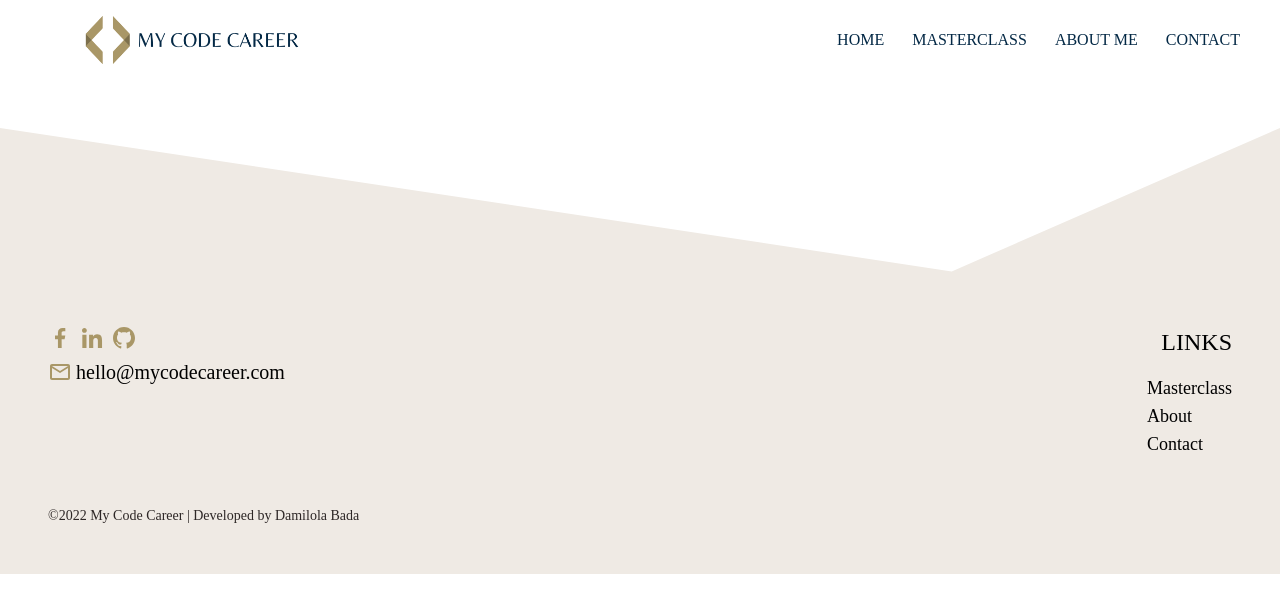
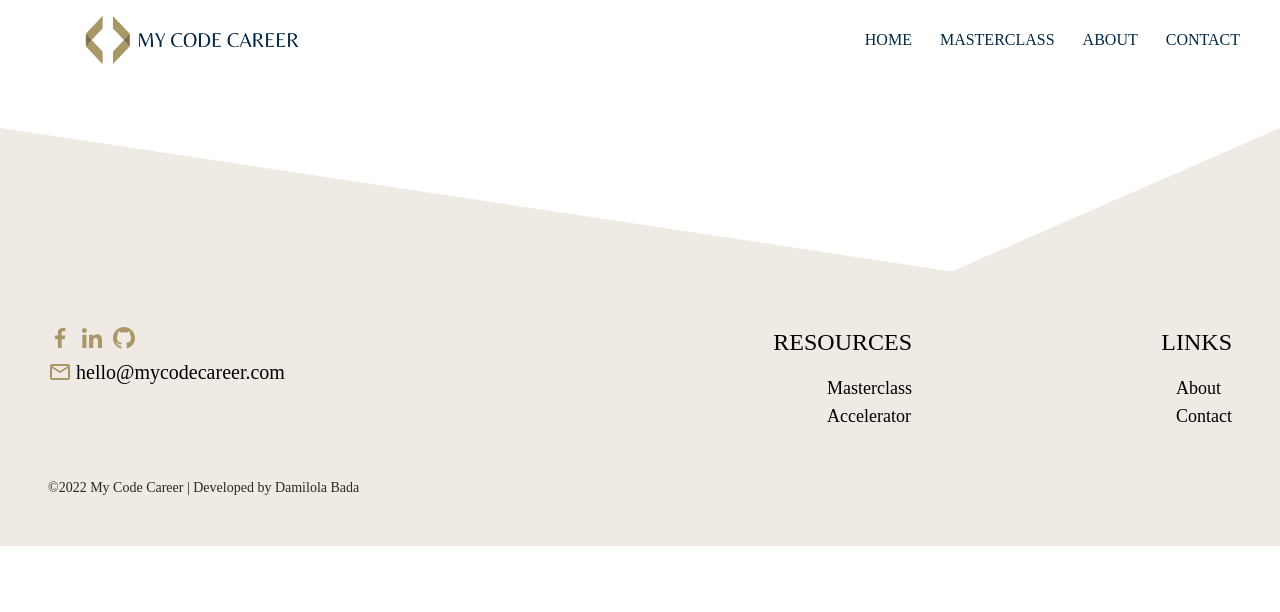
Before and after one commit to mycodecareer/mycodecareer.github.io, a React (Create React App) app: page /refer in a window 1280 px wide. Shown: the top 612 px of the page. Built offline with nearby package versions, Linux system fonts and the light colour scheme; a web font is replaced by a local one.

Commit message:
clean up footer course links and navbar links (#67)
closes #63
closes #65

```diff
--- a/src/components/common/Footer/Footer.jsx
+++ b/src/components/common/Footer/Footer.jsx
@@ -1,23 +1,32 @@
 import FooterLinks from "./FooterLinks";
 import FooterSocials from "./FooterSocials";
 import Divider from "../../../assets/triangleAsymmetricalNegative.svg";
-import { MasterclassLink } from "../../../constants/constants";
+import { AcceleratorLink, MasterclassLink } from "../../../constants/constants";
 
 const footerLinks = [
   {
     id: 1,
-    name: "Masterclass",
-    url: MasterclassLink,
-  },
-  {
-    id: 2,
     name: "About",
     url: "/about",
   },
   {
-    id: 3,
+    id: 2,
     name: "Contact",
     url: "/contact",
+  },
+];
+const resourceLinks = [
+  {
+    id: 1,
+    name: "Masterclass",
+    url: MasterclassLink,
+    external: true,
+  },
+  {
+    id: 2,
+    name: "Accelerator",
+    url: AcceleratorLink,
+    external: true,
   },
 ];
 
@@ -28,6 +37,7 @@ const Footer = () => {
       <footer className="flex flex-col flex-wrap justify-between items-center w-full gap-12 p-4 bg-accent sm:p-8 lg:p-12">
         <section className="flex flex-col w-full gap-6 sm:flex-row sm:justify-between sm:items-start ">
           <FooterSocials />
+          <FooterLinks heading="resources" footerLinks={resourceLinks} />
           <FooterLinks heading="links" footerLinks={footerLinks} />
         </section>
         <section className="text-xs text-text-main self-center sm:self-start sm:text-sm">
--- a/src/components/common/Footer/FooterLinks.jsx
+++ b/src/components/common/Footer/FooterLinks.jsx
@@ -4,7 +4,7 @@ const FooterLinks = ({ heading, footerLinks }) => {
   const navigate = useNavigate();
 
   const handleNavigateToLink = (link) => {
-    if (link.name === "Masterclass") {
+    if (link.external) {
       handleNavigationToExternal(link.url);
       return;
     }
--- a/src/components/common/Navbar/Navbar.jsx
+++ b/src/components/common/Navbar/Navbar.jsx
@@ -5,12 +5,25 @@ import LOGO from "../../../assets/transp-logo.png";
 import LOGOWITHTEXT from "../../../assets/logo-with-text.png";
 import { MasterclassLink } from "../../../constants/constants";
 
-const navLinks = {
-  home: "/",
-  masterclass: MasterclassLink,
-  "about me": "/about",
-  contact: "/contact",
-};
+const navLinks = [
+  {
+    name: "home",
+    url: "/",
+  },
+  {
+    name: "Masterclass",
+    url: MasterclassLink,
+    external: true,
+  },
+  {
+    name: "about",
+    url: "/about",
+  },
+  {
+    name: "contact",
+    url: "/contact",
+  },
+];
 
 const Navbar = () => {
   //* STATES
@@ -51,13 +64,13 @@ const Navbar = () => {
       </div>
       {/* Maximized menu */}
       <ul className="hidden lg:flex lg:flex-1 lg:justify-end lg:items-center lg:gap-6">
-        {Object.keys(navLinks).map((link) => {
+        {navLinks.map((link) => {
           return (
-            <li key={link} className="ml-1 uppercase">
-              {link === "masterclass" ? (
-                <a href={navLinks[link]}>{link}</a>
+            <li key={link.name} className="ml-1 uppercase">
+              {link.external ? (
+                <a href={link.url}>{link.name}</a>
               ) : (
-                <Link to={navLinks[link]}>{link}</Link>
+                <Link to={link.url}>{link.name}</Link>
               )}
             </li>
           );
@@ -82,14 +95,14 @@ const Navbar = () => {
           <ul className="flex flex-col justify-center items-center gap-6 p-4 absolute top-20 right-0 bg-accent w-full h-screen">
             {Object.keys(navLinks).map((link) => {
               return (
-                <li key={link} className="ml-1 uppercase text-2xl">
-                  {link === "masterclass" ? (
-                    <a href={navLinks[link]} onClick={handleMenuToggle}>
-                      {link}
+                <li key={link.name} className="ml-1 uppercase text-2xl">
+                  {link.external ? (
+                    <a href={link.url} onClick={handleMenuToggle}>
+                      {link.name}
                     </a>
                   ) : (
-                    <Link to={navLinks[link]} onClick={handleMenuToggle}>
-                      {link}
+                    <Link to={link.url} onClick={handleMenuToggle}>
+                      {link.name}
                     </Link>
                   )}
                 </li>
--- a/src/constants/constants.js
+++ b/src/constants/constants.js
@@ -14,3 +14,7 @@ export const MailChimpContactForm =
 
 // Masterclass
 export const MasterclassLink = "https://mycodecareer.com/masterclass";
+
+// SDR Accelerator
+export const AcceleratorLink =
+  "https://shop.mycodecareer.com/products/sdr-accelerator";
```
